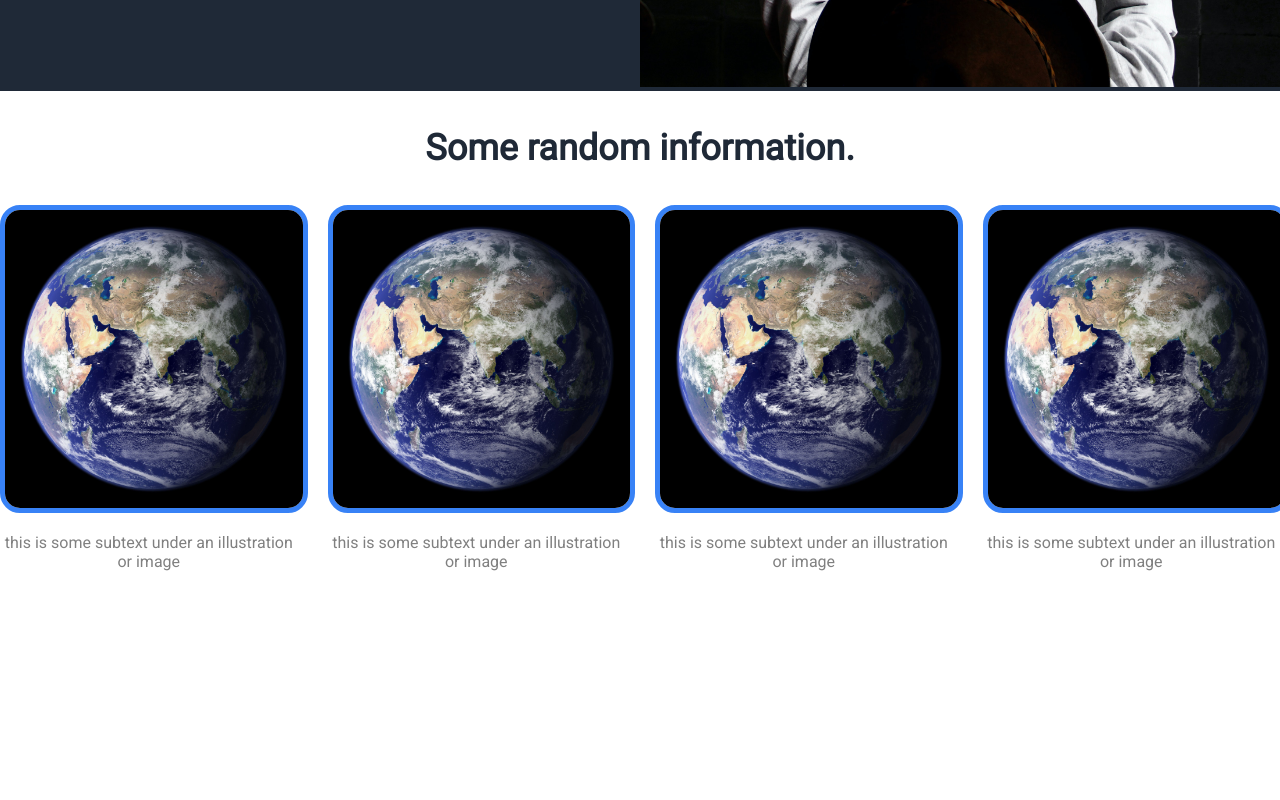
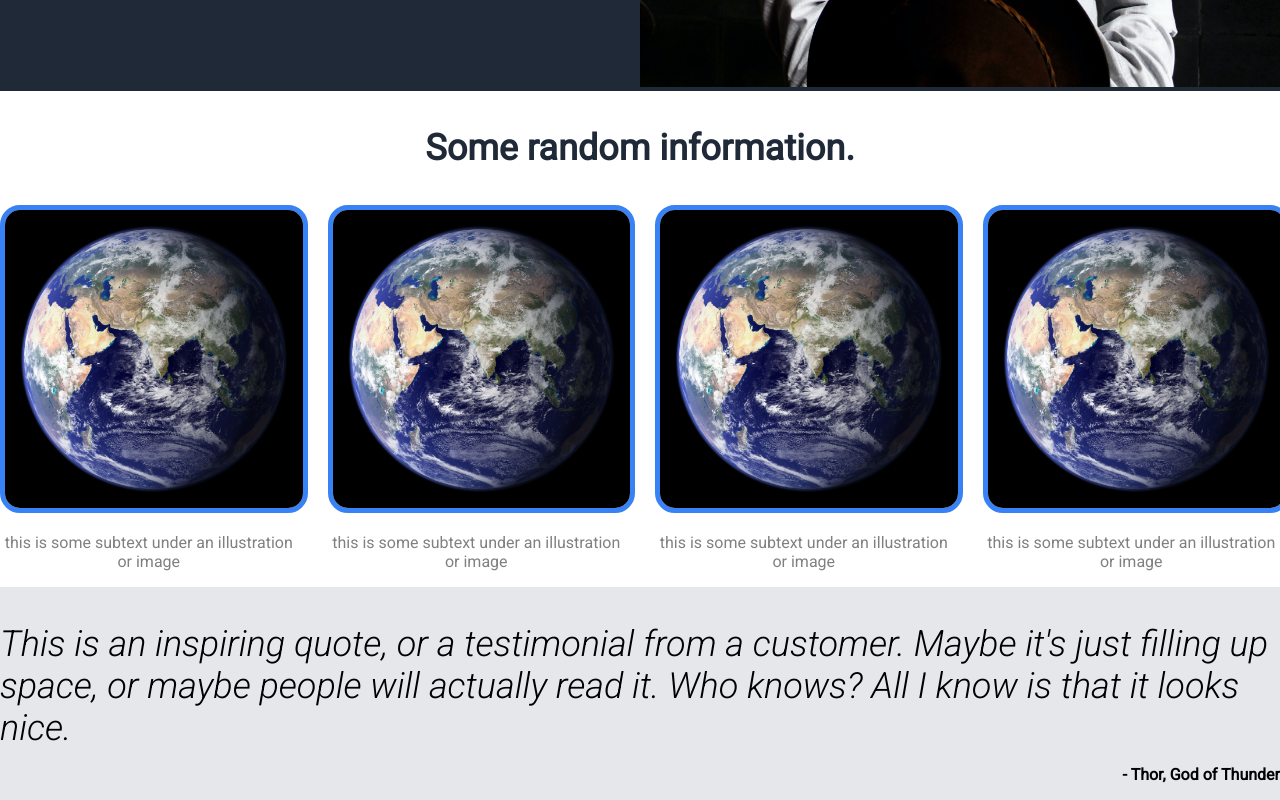
Before and after one commit to elidgdg/odin-landing-page, a plain HTML site: page index.html in a window 1280 px wide. Shown: the part 613-1413 px from the top of the page. Before the commit the page ends 1200 px from the top, so only its background shows below. Drawn offline with Linux system fonts and the light colour scheme.

Commit message:
Add and style quote

```diff
--- a/index.html
+++ b/index.html
@@ -3,10 +3,10 @@
 <head>
     <meta charset="UTF-8">
     <link rel="stylesheet" href="styles.css">
+    <title>Landing Page</title>
     <link rel="preconnect" href="https://fonts.googleapis.com">
     <link rel="preconnect" href="https://fonts.gstatic.com" crossorigin>
-    <link href="https://fonts.googleapis.com/css2?family=Roboto&display=swap" rel="stylesheet">
-    <title>Landing Page</title>
+    <link href="https://fonts.googleapis.com/css2?family=Roboto:ital,wght@0,400;1,300&display=swap" rel="stylesheet">
 </head>
 
 <body>
@@ -52,5 +52,10 @@
             </div>
         </div>
     </div>
+
+    <div class="quote">
+        <p class="text">This is an inspiring quote, or a testimonial from a customer. Maybe it's just filling up space, or maybe people will actually read it. Who knows? All I know is that it looks nice.</p>
+        <p class="author">- Thor, God of Thunder</p>
+    </div>
 </body>
 </html>
--- a/styles.css
+++ b/styles.css
@@ -1,3 +1,4 @@
+
 body {
     font-family: 'Roboto', sans-serif;
     margin:0;
@@ -101,4 +102,27 @@ h3 {
 .card img {
     border: 5px solid #3882F6;
     border-radius: 20px;
+
 }
+
+/* QUOTE */
+
+.quote {
+    background-color: #E5E7EB;
+    display: flex;
+    flex-direction: column;
+    justify-content: center;
+
+}
+
+.quote .text {
+    font-size: 36px;
+    font-style: italic;
+    font-weight: light;
+    margin-bottom: 0;
+}
+
+.quote .author {
+    align-self: flex-end;
+    font-weight: bold;
+}
```
